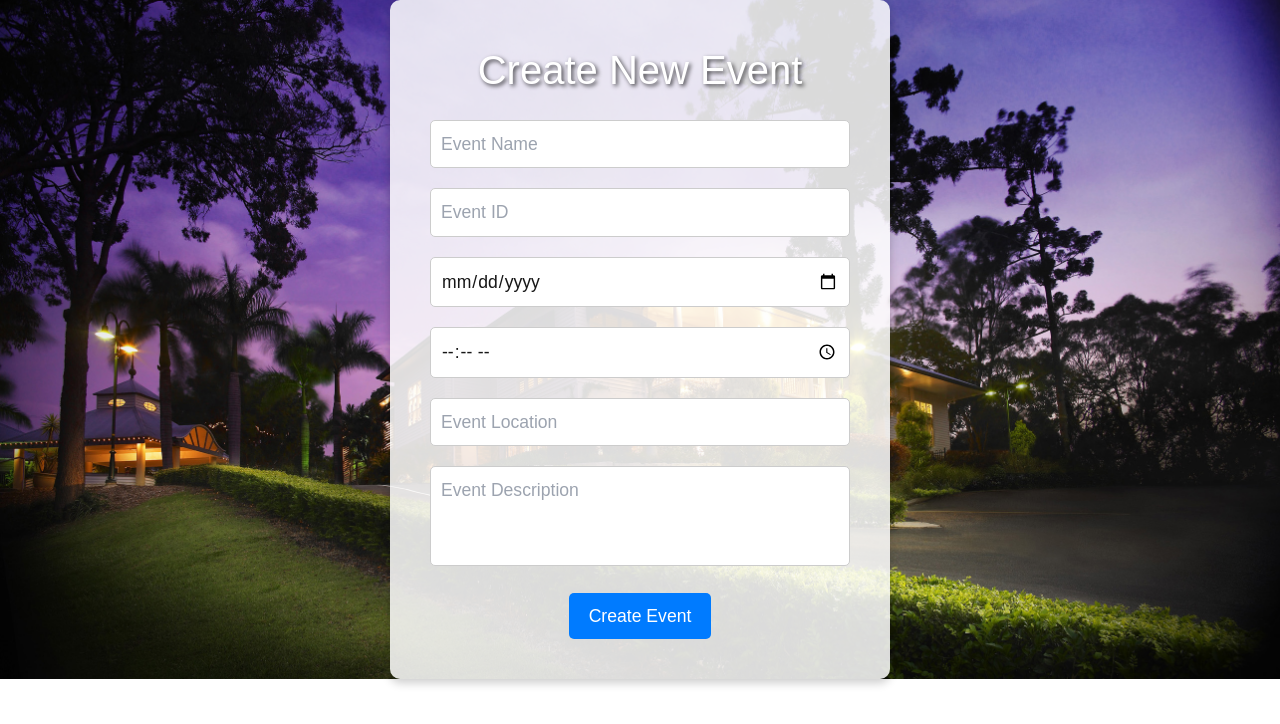
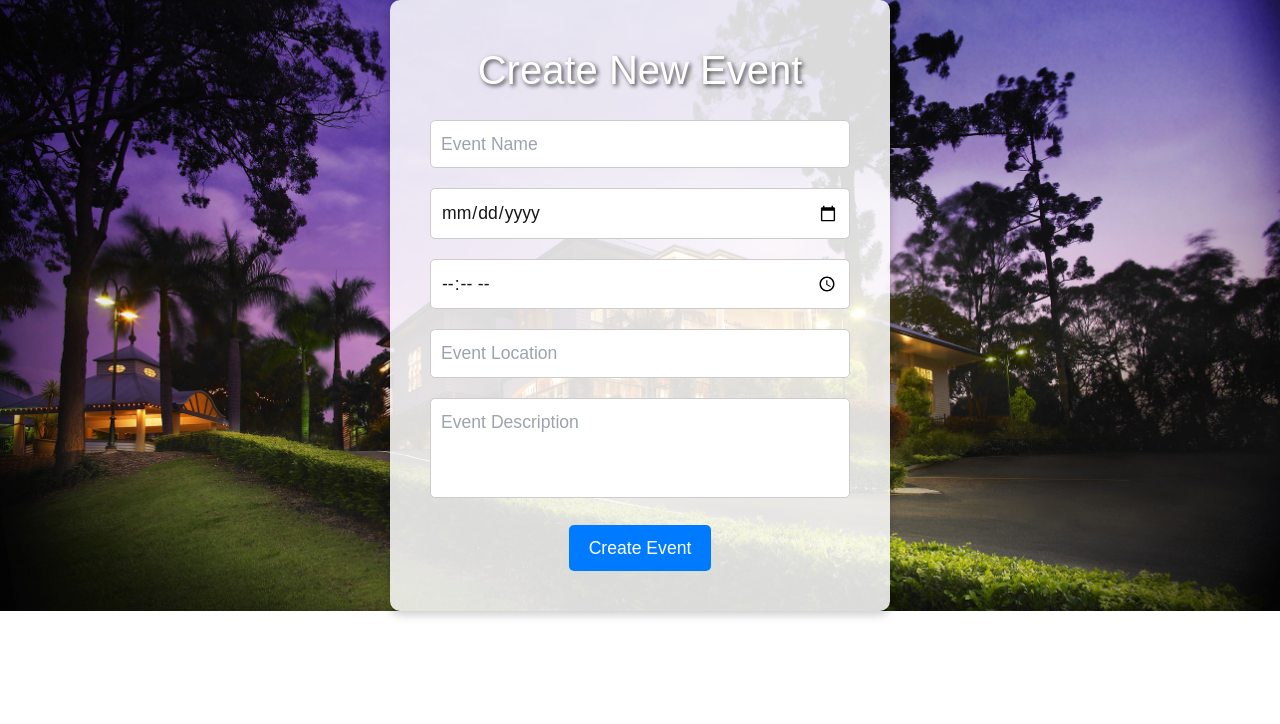
Before and after one commit to davisernst04/managy, a Next.js app in the folder frontend/: page /createEvent in a window 1280 px wide. Shown: the top 724 px of the page. Built offline with nearby package versions, Linux system fonts and the light colour scheme; no server answers.

Commit message:
fr_event_caq: took away ID variable as it is created in the backend

```diff
--- a/frontend/src/app/createEvent/page.jsx
+++ b/frontend/src/app/createEvent/page.jsx
@@ -4,15 +4,14 @@
 import { useState } from "react";
 import api from "../../api.js";
 import "./createEvent.css";
-import LoadingIndicator from "../../components/LoadingIndicator.jsx";
+import LoadingIndicator from "@/components/LoadingIndicator.jsx";
 
 // logout/page.jsx
-import { navigate } from "../../components/actions.js";
+import { navigate } from "@/components/actions";
 
 // defines a functional component named `CreateEvent`.
-export default function CreateEvent() {
+function CreateEvent() {
     const [eventName, setEventName] = useState("");
-    const [eventID, setEventID] = useState("");
     const [eventDate, setEventDate] = useState("");
     const [eventLocation, setEventLocation] = useState("");
     const [eventTime, setEventTime] = useState("");
@@ -25,18 +24,24 @@ export default function CreateEvent() {
         setLoading(true);
 
         try {
-            const res = await api.post("/api/events", {
+            console.log([eventName, eventID, eventDate, eventTime, eventLocation, eventDescription])
+            const res = await api.post("api/event/create/", {
                 name: eventName,
-                id: eventID,
                 date: eventDate,
                 location: eventLocation,
                 time: eventTime,
                 description: eventDescription,
             });
 
+            let result;
+            result = res.data;
+            console.log(result.message);
+            console.log(result.id);
+
             // If event creation successful, show an alert and navigates to the events page? or specific view page maybe
             if (res.status === 201) {
                 alert("Event created successfully!");
+                //display ID number in alert
                 navigate("/events");
             } else {
                 alert("Failed to create event");
@@ -60,15 +65,6 @@ export default function CreateEvent() {
                     onChange={(e) => setEventName(e.target.value)}
                     placeholder="Event Name"
                     required // input field must be filled out before the form can be submitted
-                />
-
-                <input
-                    className="form-input"
-                    type="number"
-                    value={eventID}
-                    onChange={(e) => setEventID(e.target.value)}
-                    placeholder="Event ID"
-                    required
                 />
 
                 <input
@@ -112,6 +108,8 @@ export default function CreateEvent() {
         </div>
     );
 }
+
+export default CreateEvent;
 // tailwind version
 /*
 return (
```
